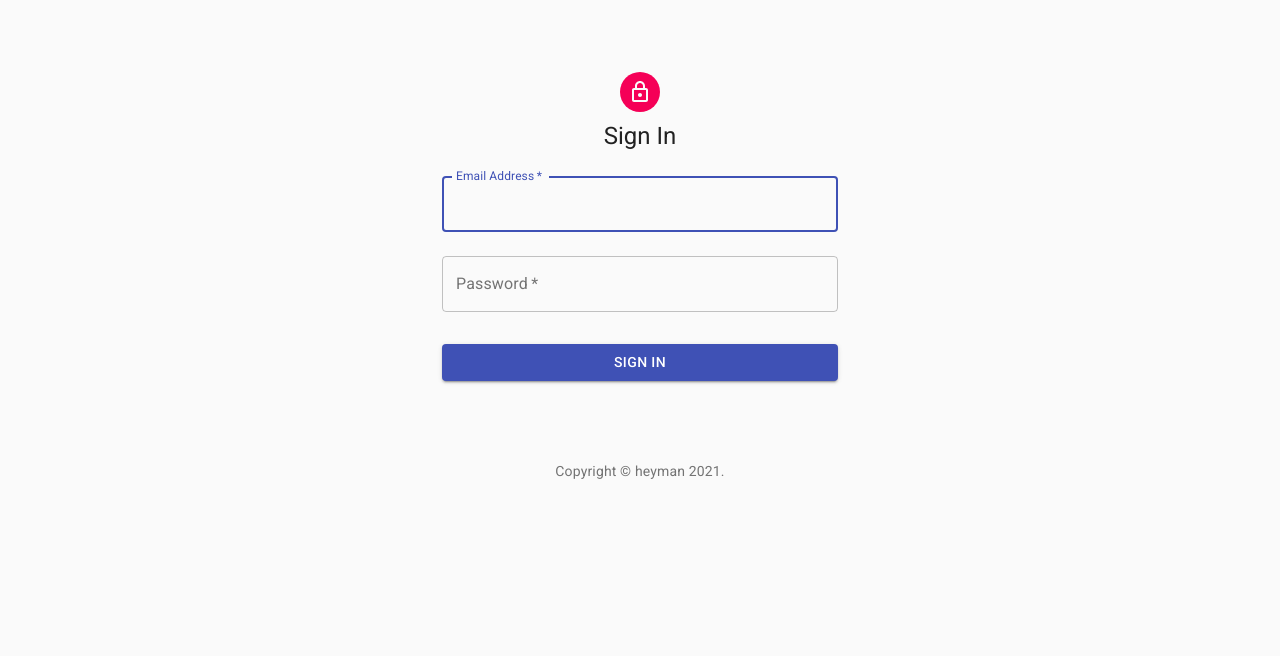
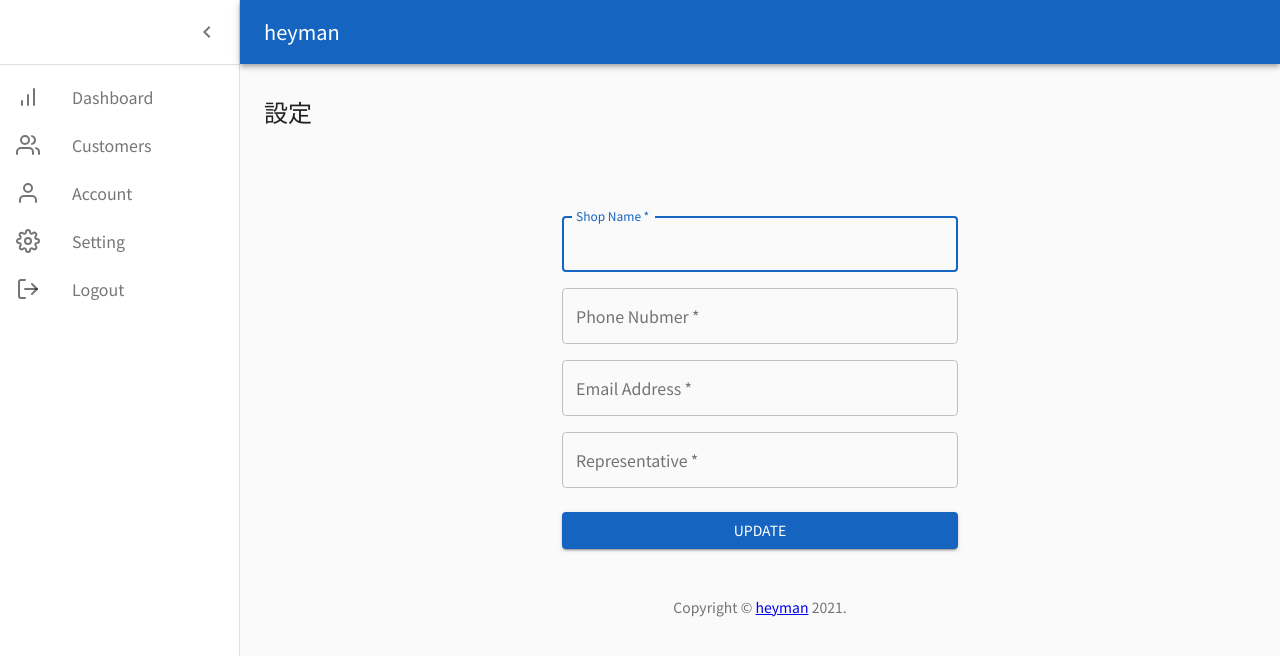
Before and after one commit to tellad-dev/heyman, a React (Create React App) app: page /setting in a window 1280 px wide. Before the commit this address led to /signin. Shown: the top 656 px of the page. Built offline with nearby package versions, Linux system fonts and the light colour scheme.

Commit message:
Setting画面　追加

```diff
--- a/src/Router.tsx
+++ b/src/Router.tsx
@@ -2,6 +2,7 @@ import React from 'react'
 import { BrowserRouter, Route, Switch, Redirect } from 'react-router-dom'
 import Signin from './pages/signin'
 import Signup from './pages/signup'
+import Setting from './pages/setting'
 import Customer from './pages/customer'
 import CustomerShow from './pages/customer/show'
 
@@ -21,6 +22,9 @@ const Router = (): JSX.Element => {
         <Route exact path="/customer/:id">
           <CustomerShow />
         </Route>
+        <Route exact path="/setting">
+          <Setting />
+        </Route>
         {/* Not Found */}
         <Route component={() => <Redirect to="/signin" />} />
       </Switch>
--- a/src/components/templates/GenericTemplate.tsx
+++ b/src/components/templates/GenericTemplate.tsx
@@ -200,7 +200,7 @@ const GenericTemplate: React.FC<GenericTemplateProps> = ({ children, title }) =>
           </div>
           <Divider />
           <List>
-            <Link to="/customers" className={classes.link}>
+            <Link to="/customer" className={classes.link}>
               <ListItem button>
                 <ListItemIcon>
                   <BarChartIcon />
@@ -208,7 +208,7 @@ const GenericTemplate: React.FC<GenericTemplateProps> = ({ children, title }) =>
                 <ListItemText primary="Dashboard" />
               </ListItem>
             </Link>
-            <Link to="/customers" className={classes.link}>
+            <Link to="/customer" className={classes.link}>
               <ListItem button>
                 <ListItemIcon>
                   <UsersIcon />
@@ -216,7 +216,7 @@ const GenericTemplate: React.FC<GenericTemplateProps> = ({ children, title }) =>
                 <ListItemText primary="Customers" />
               </ListItem>
             </Link>
-            <Link to="/customers" className={classes.link}>
+            <Link to="/customer" className={classes.link}>
               <ListItem button>
                 <ListItemIcon>
                   <UserIcon />
@@ -224,7 +224,7 @@ const GenericTemplate: React.FC<GenericTemplateProps> = ({ children, title }) =>
                 <ListItemText primary="Account" />
               </ListItem>
             </Link>
-            <Link to="/customers" className={classes.link}>
+            <Link to="/setting" className={classes.link}>
               <ListItem button>
                 <ListItemIcon>
                   <SettingsIcon />
@@ -232,7 +232,7 @@ const GenericTemplate: React.FC<GenericTemplateProps> = ({ children, title }) =>
                 <ListItemText primary="Setting" />
               </ListItem>
             </Link>
-            <Link to="/customers" className={classes.link}>
+            <Link to="/customer" className={classes.link}>
               <ListItem button>
                 <ListItemIcon>
                   <LogOutIcon />
--- /dev/null
+++ b/src/pages/setting.tsx
@@ -0,0 +1,93 @@
+import React from 'react'
+import Button from '@material-ui/core/Button'
+import CssBaseline from '@material-ui/core/CssBaseline'
+import TextField from '@material-ui/core/TextField'
+import Grid from '@material-ui/core/Grid'
+import { makeStyles } from '@material-ui/core/styles'
+import Container from '@material-ui/core/Container'
+import GenericTemplate from '../components/templates/GenericTemplate'
+
+const useStyles = makeStyles(theme => ({
+  paper: {
+    marginTop: theme.spacing(8),
+    display: 'flex',
+    flexDirection: 'column',
+  },
+  avatar: {
+    margin: theme.spacing(1),
+    backgroundColor: theme.palette.secondary.main,
+  },
+  form: {
+    width: '100%', // Fix IE 11 issue.
+    marginTop: theme.spacing(3),
+  },
+  submit: {
+    margin: theme.spacing(3, 0, 2),
+  },
+}))
+
+const Setting: React.FC = () => {
+  const classes = useStyles()
+
+  return (
+    <GenericTemplate title="設定">
+      <Container component="main" maxWidth="xs">
+        <CssBaseline />
+        <div className={classes.paper}>
+          <form className={classes.form} noValidate>
+            <Grid container spacing={2}>
+              <Grid item xs={12}>
+                <TextField
+                  autoComplete="fname"
+                  name="shopName"
+                  variant="outlined"
+                  required
+                  fullWidth
+                  id="shopName"
+                  label="Shop Name"
+                  autoFocus
+                />
+              </Grid>
+              <Grid item xs={12}>
+                <TextField
+                  name="phoneNumber"
+                  variant="outlined"
+                  required
+                  fullWidth
+                  id="phoneNubmer"
+                  label="Phone Nubmer"
+                />
+              </Grid>
+              <Grid item xs={12}>
+                <TextField
+                  variant="outlined"
+                  required
+                  fullWidth
+                  id="email"
+                  label="Email Address"
+                  name="email"
+                  autoComplete="email"
+                />
+              </Grid>
+              <Grid item xs={12}>
+                <TextField
+                  variant="outlined"
+                  required
+                  fullWidth
+                  name="representative"
+                  label="Representative"
+                  id="representative"
+                  autoComplete="Representative"
+                />
+              </Grid>
+            </Grid>
+            <Button type="submit" fullWidth variant="contained" color="primary" className={classes.submit}>
+              Update
+            </Button>
+          </form>
+        </div>
+      </Container>
+    </GenericTemplate>
+  )
+}
+export default Setting
```
